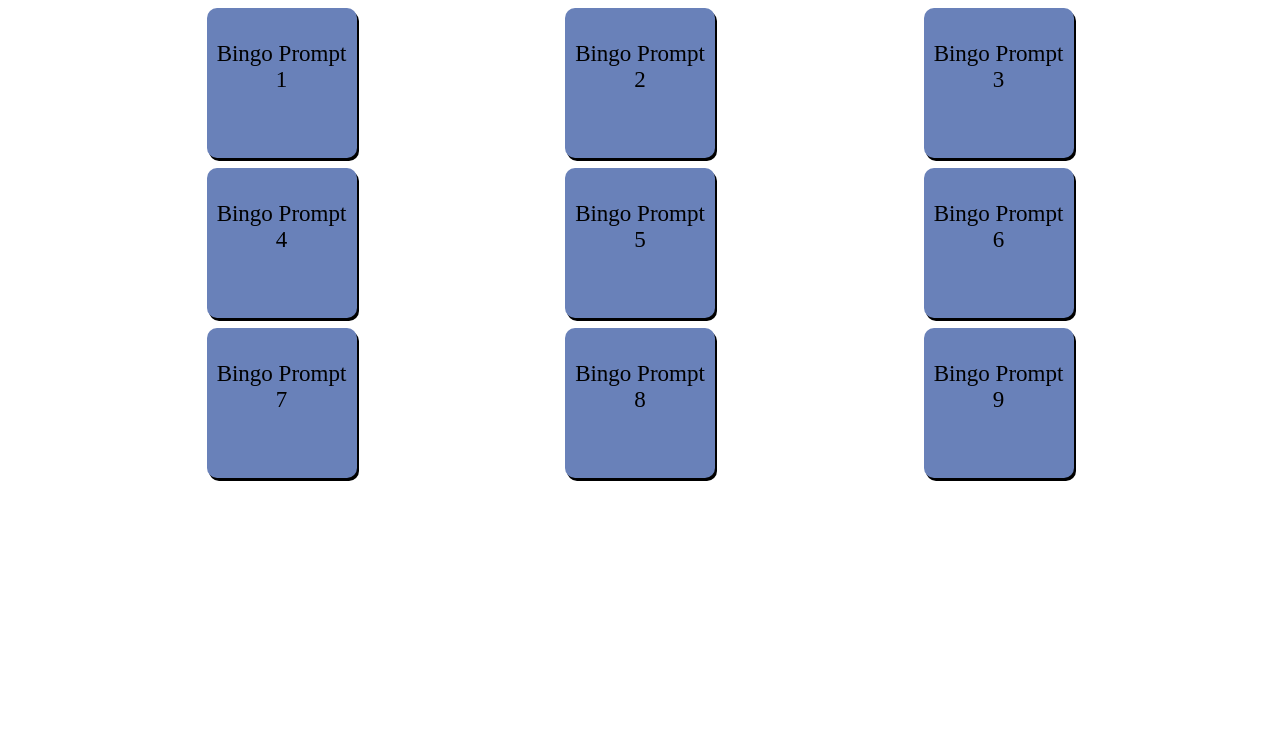
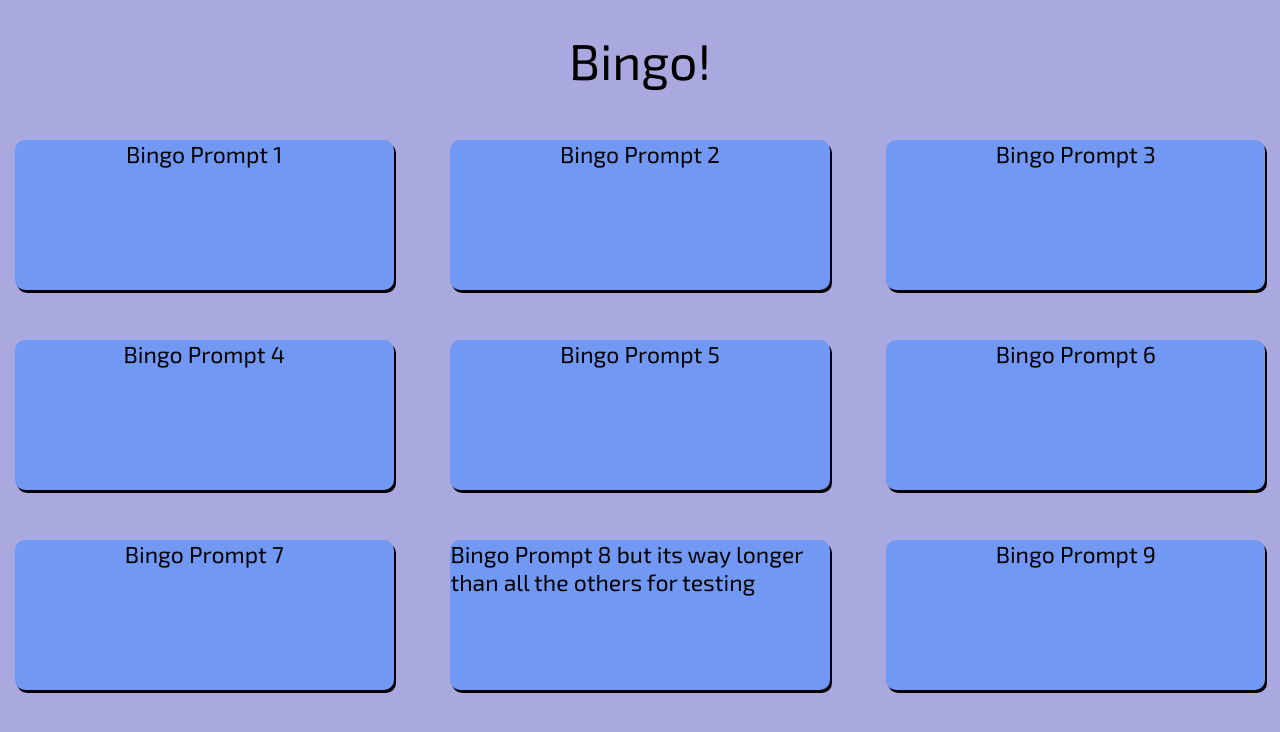
Before and after one commit to JamieCDev20/Bin.go, a React (Vite) app in the folder bin-go/: page / in a window 1280 px wide. Shown: the top 732 px of the page. Built offline with nearby package versions, Linux system fonts and the light colour scheme.

Commit message:
First frontend iteration

```diff
--- a/bin-go/index.html
+++ b/bin-go/index.html
@@ -4,9 +4,13 @@
     <meta charset="UTF-8" />
     <link rel="icon" type="image/svg+xml" href="/vite.svg" />
     <meta name="viewport" content="width=device-width, initial-scale=1.0" />
+    <link rel="preconnect" href="https://fonts.googleapis.com">
+    <link rel="preconnect" href="https://fonts.gstatic.com" crossorigin>
+    <link href="https://fonts.googleapis.com/css2?family=Exo+2:ital,wght@0,100..900;1,100..900&display=swap" rel="stylesheet">
+
     <title>Bin.go</title>
   </head>
-  <body>
+  <body style="background-color: #a9a8df">
     <div id="root"></div>
     <script type="module" src="/src/main.tsx"></script>
   </body>
--- a/bin-go/src/App.css
+++ b/bin-go/src/App.css
@@ -0,0 +1,9 @@
+* {
+    font-family: "Exo 2", sans-serif;
+}
+.title{
+    text-align: center;
+    margin-top: 30px;
+    margin-bottom: 50px;
+    font-size: 50px;
+}
--- a/bin-go/src/App.tsx
+++ b/bin-go/src/App.tsx
@@ -1,17 +1,19 @@
-import { useState } from 'react'
-import reactLogo from './assets/react.svg'
-import viteLogo from '/vite.svg'
-import './App.css'
-import BingoCard from './Components/BingoCard'
-import BingoGrid from './Components/BingoGrid'
+import { useState } from "react";
+import reactLogo from "./assets/react.svg";
+import viteLogo from "/vite.svg";
+import "./App.css";
+import BingoCard from "./Components/BingoCard";
+import BingoGrid from "./Components/BingoGrid";
 
 function App() {
-  const [count, setCount] = useState(0)
+    const [count, setCount] = useState(0);
 
-  return (
-    <BingoGrid/>
-
-  )
+    return (
+        <>
+            <header className="title">Bingo!</header>
+            <BingoGrid />
+        </>
+    );
 }
 
-export default App
+export default App;
--- a/bin-go/src/Components/BingoCard.css
+++ b/bin-go/src/Components/BingoCard.css
@@ -1,27 +1,57 @@
 #root{
     --background: #232528;
-    --bingo-bg: #6981b9;
+    --bingo-bg: #7198f3;
     --bingo-bg-highlight: #a2beff;
+    --bingo-bg-click: #65759c;
+    --bingo-bg-complete: #2f3850;
 }
 
 .bingo-card{
     background: var(--bingo-bg);
-    width: 130px;
-    height: 130px;
+    width: 100%;
+    height: 150px;
     font-size: 23px;
-    text-align: center;
-    vertical-align: middle;
-    display: table-cell;
+    display: flex;
+    justify-content: center;
+    align-content: center;
     border-radius: 10px;
-    padding: 10px;
+    padding: 0px;
     box-shadow: 2px 3px black;
 }
 
-.bingo-card:hover, .bingo-card:active{
+.bingo-card-complete {
+    background: var(--bingo-bg-complete);
+    width: 100%;
+    height: 150px;
+    font-size: 23px;
+    display: flex;
+    justify-content: center;
+    align-content: center;
+    border-radius: 10px;
+    padding: 0px;
+    box-shadow: 2px 3px black;
+}
+
+.bingo-card:hover {
     background: var(--bingo-bg-highlight);
+}
+.bingo-card:active{
+    background: var(--bingo-bg-click);
 }
 
 .bingo-card p{
-    vertical-align: middle;
-    display: inline-block;
+    vertical-align:middle;
+    margin-top: 15px;
+    position: absolute;
 }
+
+.check {
+    display: none;
+}
+
+.check-complete {
+    display: block;
+    align-content: center;
+    justify-content: center;
+    width: 50%
+}
--- a/bin-go/src/Components/BingoCard.tsx
+++ b/bin-go/src/Components/BingoCard.tsx
@@ -1,17 +1,34 @@
-import React from 'react'
-import './BingoCard.css'
+import { useState } from "react";
+import "./BingoCard.css";
+import check from "../assets/Checkmark.webp";
 
 export interface bingoProps {
-    title : string;
-    complete? : boolean;
+    title?: string;
+    complete?: boolean;
+    children?: string;
 }
 
-const BingoCard = ({title, complete = false} : bingoProps) => {
-  return (
-    <section className={'bingo-card' + (complete? ' complete' : '')}>
-        <p>{title}</p>
-    </section>
-  )
-}
+const BingoCard = ({ title, children }: bingoProps) => {
+    const [complete, setComplete] = useState(false);
 
-export default BingoCard
+    const handleClick = () => {
+        if (complete) return;
+        setComplete(true);
+    };
+
+    return (
+        <section
+            className={"bingo-card" + (complete ? "-complete" : "")}
+            onClick={handleClick}
+        >
+            <p>{title}</p>
+            {children}
+            <img
+                className={"check" + (complete ? "-complete" : "")}
+                src={check}
+            />
+        </section>
+    );
+};
+
+export default BingoCard;
--- a/bin-go/src/Components/BingoGrid.css
+++ b/bin-go/src/Components/BingoGrid.css
@@ -1,8 +1,7 @@
 .bingo-grid{
     display: grid;
-    grid-template-columns: auto auto auto;
+    grid-template-columns: 30% 30% 30%;
     justify-content: space-evenly;
     align-content: space-evenly;
-    column-gap: 10px;
-    row-gap: 10px;
+    grid-gap: 50px;
 }
--- a/bin-go/src/Components/BingoGrid.tsx
+++ b/bin-go/src/Components/BingoGrid.tsx
@@ -1,45 +1,50 @@
-import React from 'react'
-import BingoCard, { bingoProps } from './BingoCard'
-import "./BingoGrid.css"
+import React from "react";
+import BingoCard, { bingoProps } from "./BingoCard";
+import "./BingoGrid.css";
+import NewCard from "./NewCard";
 
-const bingoData : bingoProps[] = [
+const bingoData: bingoProps[] = [
     {
-        title : "Bingo Prompt 1"
+        title: "Bingo Prompt 1",
     },
     {
-        title : "Bingo Prompt 2"
+        title: "Bingo Prompt 2",
     },
     {
-        title : "Bingo Prompt 3"
+        title: "Bingo Prompt 3",
     },
     {
-        title : "Bingo Prompt 4"
+        title: "Bingo Prompt 4",
     },
     {
-        title : "Bingo Prompt 5"
+        title: "Bingo Prompt 5",
     },
     {
-        title : "Bingo Prompt 6"
+        title: "Bingo Prompt 6",
     },
     {
-        title : "Bingo Prompt 7"
+        title: "Bingo Prompt 7",
     },
     {
-        title : "Bingo Prompt 8"
+        title: "Bingo Prompt 8 but its way longer than all the others for testing",
     },
     {
-        title : "Bingo Prompt 9"
+        title: "Bingo Prompt 9",
     },
-]
+];
 
 const BingoGrid = () => {
-  return (
-    <div className='bingo-grid'>
-        {bingoData.map((bd) => {
-            return <BingoCard title={bd.title} complete = {bd.complete}/>
-        })}
-    </div>
-  )
-}
+    return (
+        <div className="bingo-grid">
+            {bingoData.map((bd, index) => {
+                return (
+                    <BingoCard key={index} complete={bd.complete}>
+                        {bd.title}
+                    </BingoCard>
+                );
+            })}
+        </div>
+    );
+};
 
-export default BingoGrid
+export default BingoGrid;
--- /dev/null
+++ b/bin-go/src/Components/NewCard.css
@@ -0,0 +1,16 @@
+.new-card{
+    font-size: 23px;
+    background: var(--bingo-bg);
+    width: 100%;
+    height: 100%;
+    text-align: center;
+    vertical-align: middle;
+    display: table-cell;
+    border-radius: 10px;
+    padding: 0px;
+    box-shadow: 2px 3px black;
+}
+
+.new-card p{
+    vertical-align: middle;
+}
--- /dev/null
+++ b/bin-go/src/Components/NewCard.tsx
@@ -0,0 +1,12 @@
+import React from "react";
+import "./NewCard.css";
+
+const NewCard = () => {
+    return (
+        <section className="new-card">
+            <p>+</p>
+        </section>
+    );
+};
+
+export default NewCard;
```
Also changed, not shown: bin-go/src/assets/Checkmark.webp (added).
